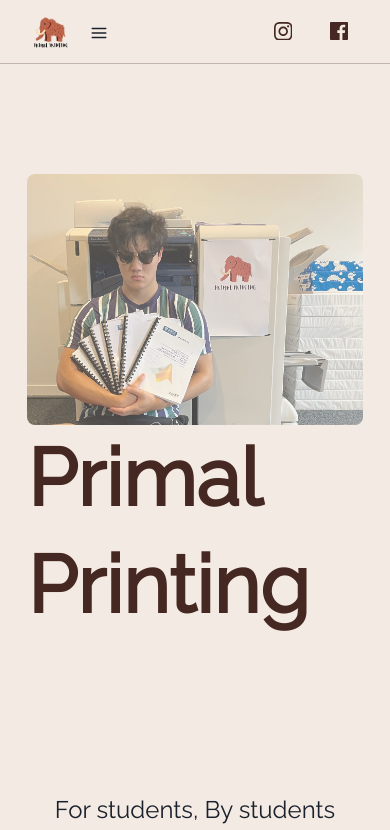
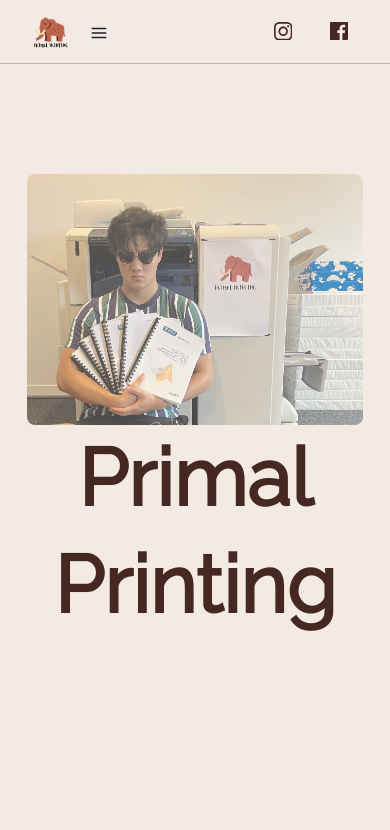
Before and after one commit to choden-dev/PrimalPrinting, a Next.js app: page / in a window 390 px wide. Shown: the top 830 px of the page. Built offline with nearby package versions, Linux system fonts and the light colour scheme; no server answers; the database is empty.

Commit message:
fix responsive issue on home page

```diff
--- a/pages/index.tsx
+++ b/pages/index.tsx
@@ -110,20 +110,21 @@ const Home: NextPage<PageProps> = (text) => {
                             color="brown.900"
                             fontSize="max(10vw, 5rem)"
                             fontWeight="800"
+                            textAlign={smallScreen ? "center" : "left"}
                             alignSelf={smallScreen ? "flex-start" : "center"}
                         >
                             Primal <br /> Printing
                         </Heading>
-                    </Box>
                         <Box
                             width="100%"
                             justifyContent="center"
                             position="absolute"
-                        bottom="0"
+                            bottom={smallScreen ? "-2rem" : "0"}
                         >
                             <Text textAlign="center" fontSize="2xl">
                                 For students, By students
                             </Text>
+                        </Box>
                     </Box>
                 </Box>
                 <Box
```
Lines whose indentation alone changed are shown as unchanged.
